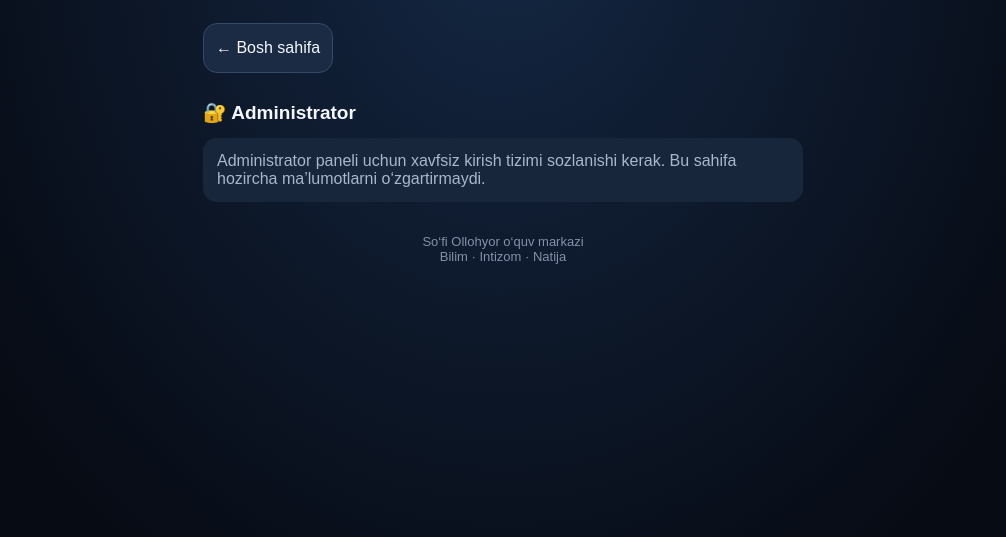
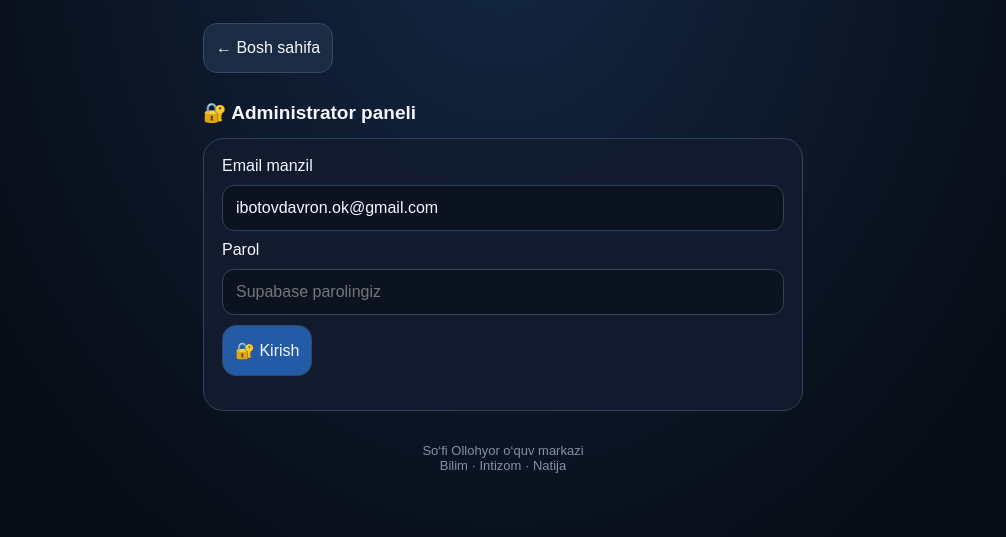
Before and after one commit to ibotovdavron/sofi-ollohyor-telegram, a plain HTML site: page index.html in a window 1280 px wide. Both pictures are taken after a click on the button "🔐 Administrator". Shown: the part 91-628 px from the top of the page, without its empty margins (137-1143 px from the left). Drawn offline with nearby package versions, Linux system fonts and the light colour scheme.

Commit message:
Implement admin login section with dashboard
Added an admin login form with email and password fields, and a dashboard for admin confirmation.

```diff
--- a/index.html
+++ b/index.html
@@ -199,14 +199,41 @@
     <div class="notice">Testlar bo‘limi keyingi bosqichda mavjud testlar bazasiga ulanadi.</div>
   </section>
 
-  <section id="admin" class="hidden">
-    <button onclick="showPage('home')">← Bosh sahifa</button>
-    <h2>🔐 Administrator</h2>
-    <div class="notice">
-      Administrator paneli uchun xavfsiz kirish tizimi sozlanishi kerak.
-      Bu sahifa hozircha ma’lumotlarni o‘zgartirmaydi.
-    </div>
-  </section>
+
+<section id="admin" class="hidden">
+  <button onclick="showPage('home')">← Bosh sahifa</button>
+  <h2>🔐 Administrator paneli</h2>
+
+  <form id="adminLoginForm" class="card">
+    <label for="adminEmail">Email manzil</label>
+    <input
+      id="adminEmail"
+      type="email"
+      value="ibotovdavron.ok@gmail.com"
+      autocomplete="username"
+      required
+    >
+
+    <label for="adminPassword">Parol</label>
+    <input
+      id="adminPassword"
+      type="password"
+      autocomplete="current-password"
+      placeholder="Supabase parolingiz"
+      required
+    >
+
+    <button class="primary" type="submit">🔐 Kirish</button>
+    <p id="adminLoginStatus" role="status"></p>
+  </form>
+
+  <div id="adminDashboard" class="card hidden">
+    <h3>✅ Administrator tasdiqlandi</h3>
+    <p>So‘fi Ollohyor boshqaruv paneliga xush kelibsiz!</p>
+    <button type="button" onclick="adminLogout()">Chiqish</button>
+  </div>
+</section>
+
 
   <footer>
     So‘fi Ollohyor o‘quv markazi<br>
```
